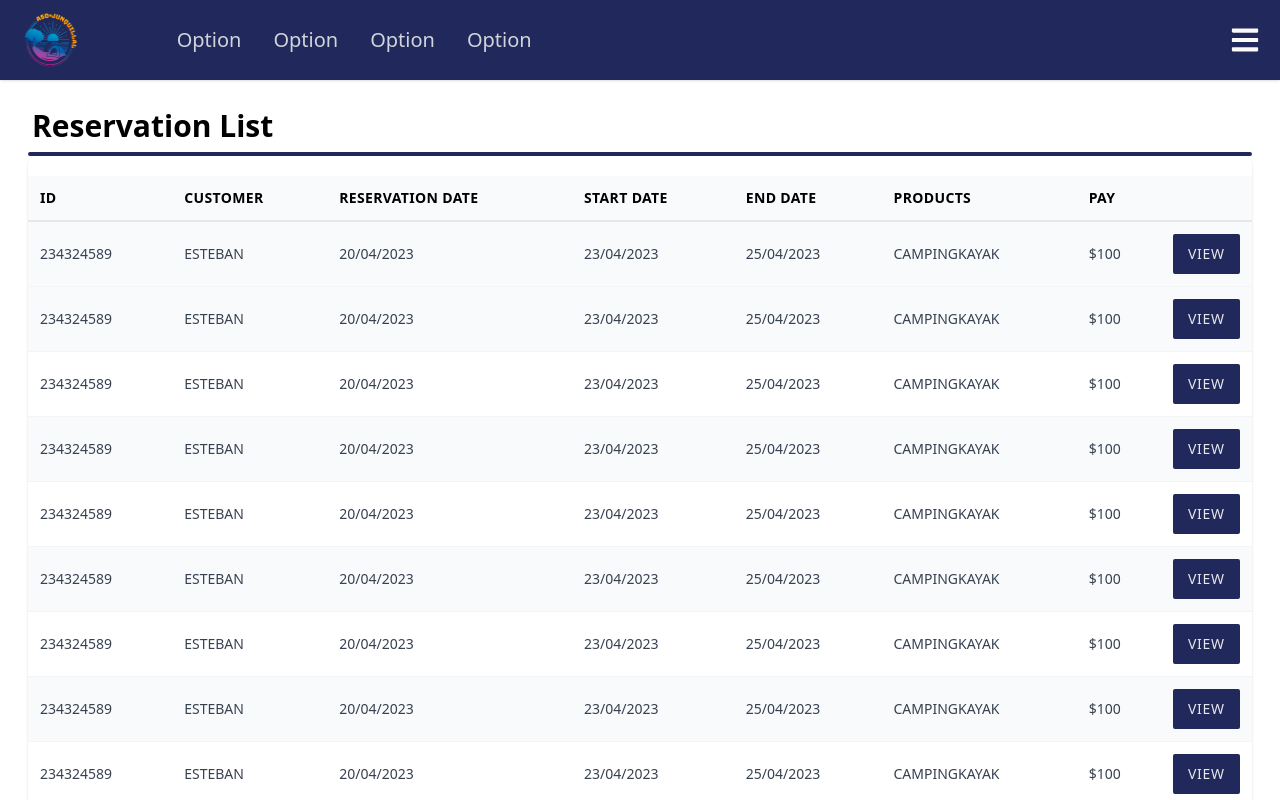
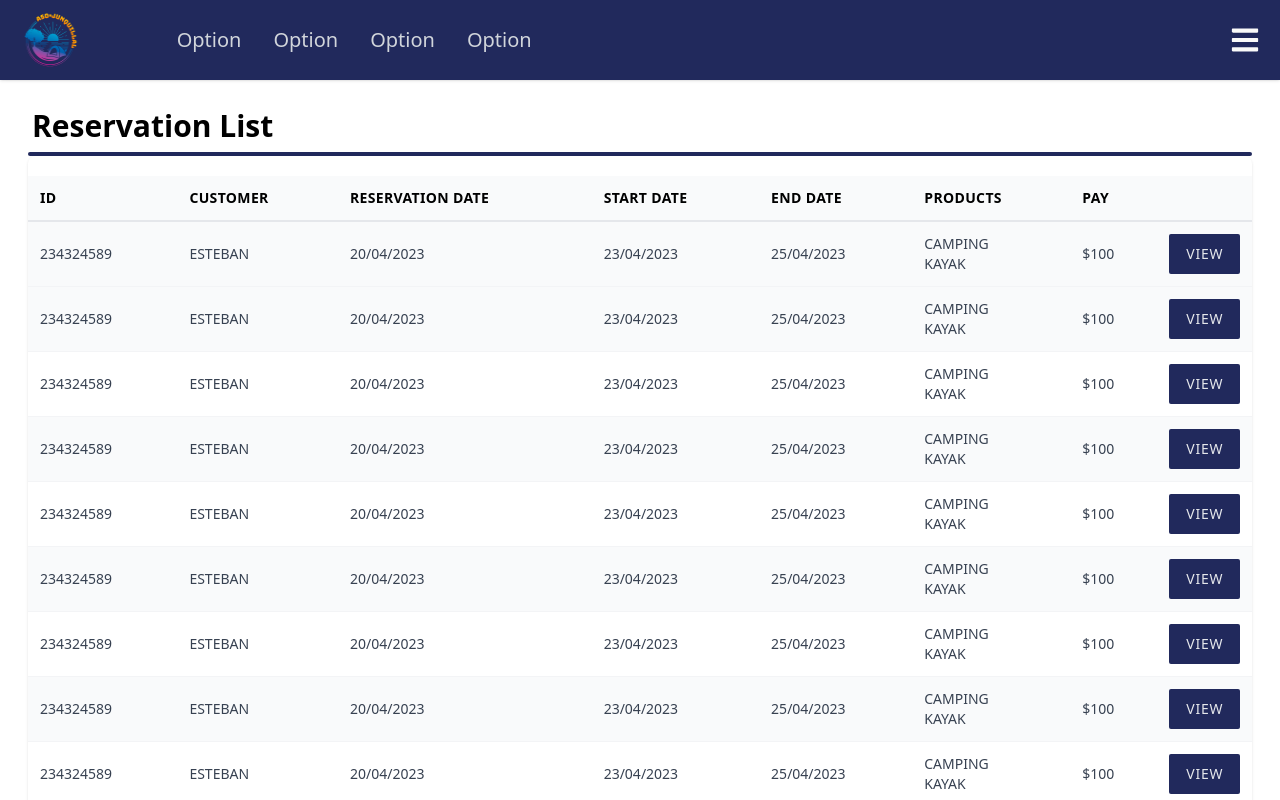
Before and after one commit to estebancb03/LosOsitos_ci0128_23a, a React (Vite) app in the folder src/Frontend/: page /operator/reservation-list in a window 1280 px wide. Shown: the top 800 px of the page. Built offline with nearby package versions, Linux system fonts and the light colour scheme.

Commit message:
Se agrega la opción de que la tabla pueda mapear arreglos

```diff
--- a/src/Frontend/src/components/Table/TableItem.jsx
+++ b/src/Frontend/src/components/Table/TableItem.jsx
@@ -5,7 +5,17 @@ const TableItem = ({ number, data }) => {
         <tr className="bg-white">
           {data.map((content, index) => (
             <td key={index} className="p-3 text-sm text-gray-700 whitespace-nowrap">
-              {content}
+              {Array.isArray(content) ? (
+                <ul>
+                  {
+                    content.map((item, index) => (
+                      <li>{item}</li>
+                    ))
+                  }
+                </ul>
+              ) : (
+                content
+              )}
             </td>
           ))}
         </tr>
@@ -13,7 +23,17 @@ const TableItem = ({ number, data }) => {
         <tr className="bg-gray-50">
           {data.map((content, index) => (
             <td key={index} className="p-3 text-sm text-gray-700 whitespace-nowrap">
-              {content}
+              {Array.isArray(content) ? (
+                <ul>
+                  {
+                    content.map((item, index) => (
+                      <li>{item}</li>
+                    ))
+                  }
+                </ul>
+              ) : (
+                content
+              )}
             </td>
           ))}
         </tr>
```
